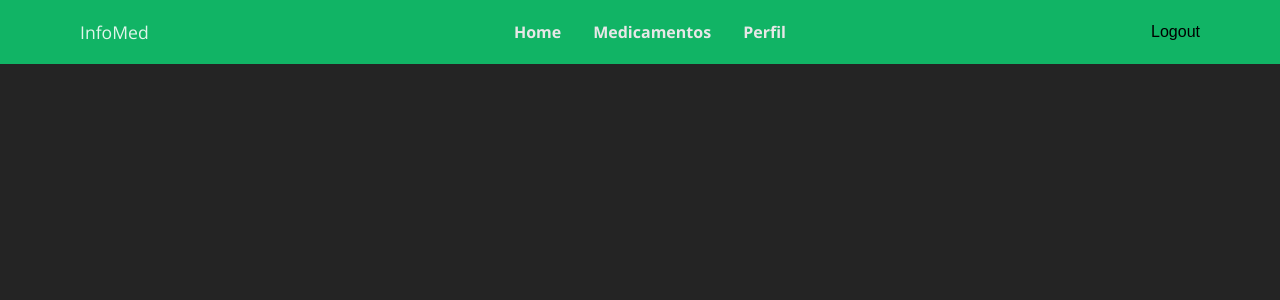
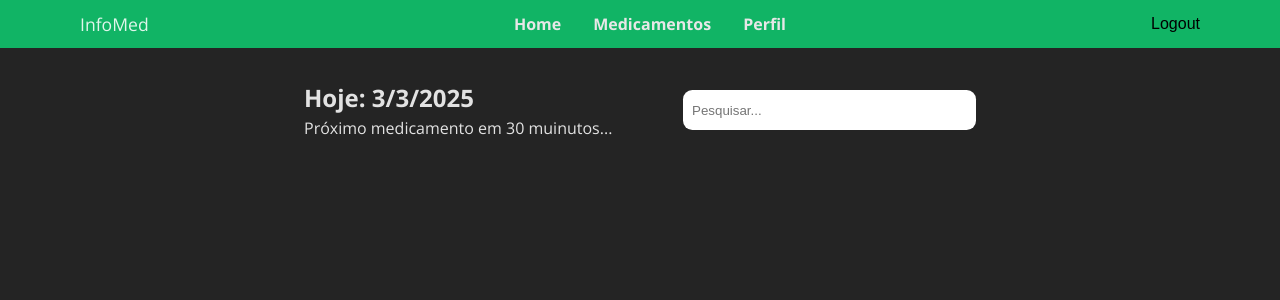
Before and after one commit to cristian-eds/infomed-front, a React (Vite) app: page /login in a window 1280 px wide. Both pictures are taken after typing "name@example.com", "Sample123" into the empty fields and a click on the input "Enter". Shown: the top 300 px of the page. Built offline with nearby package versions, Linux system fonts and the light colour scheme.

Commit message:
Header page Home

```diff
--- a/package.json
+++ b/package.json
@@ -12,6 +12,7 @@
   "dependencies": {
     "react": "^19.0.0",
     "react-dom": "^19.0.0",
+    "react-icons": "^5.5.0",
     "react-router": "^7.2.0"
   },
   "devDependencies": {
--- a/src/App.css
+++ b/src/App.css
@@ -1,5 +1,5 @@
 #root {
   margin: 0 auto;
   padding: 0;
-  text-align: center;
+
 }
--- a/src/index.css
+++ b/src/index.css
@@ -16,6 +16,7 @@
 * {
   margin: 0;
   padding: 0;
+  box-sizing: border-box;
 }
 
 input {
--- a/src/pages/Home/Home.jsx
+++ b/src/pages/Home/Home.jsx
@@ -1,10 +1,30 @@
 import React from 'react'
 import Navbar from '../../components/Navbar/Navbar'
 
+import styles from './Home.module.css'
+
+import { FaSearch } from "react-icons/fa";
+
 const Home = ({logout}) => {
+
+  const date = new Date();
+
+
   return (
     <div>
       <Navbar logout={logout}/>
+      <main className={styles.container_main}>
+        <header className={styles.header}>
+          <div>
+            <h2>Hoje: {date && date.toLocaleDateString()}</h2>
+            <p>Próximo medicamento em 30 muinutos...</p>
+          </div>
+          <div className={styles.search_input}>
+            <input type="text" placeholder='Pesquisar...'/>
+            <FaSearch className={styles.search_input__icon}/>
+          </div>
+        </header>
+      </main>
     </div>
   )
 }
--- /dev/null
+++ b/src/pages/Home/Home.module.css
@@ -0,0 +1,30 @@
+.container_main {
+    padding: 2em 7em;
+    width: 70%;
+    margin: 0 auto;
+}
+
+.header {
+    display: flex;
+    flex-direction: row;
+    justify-content: space-between;
+    align-items: center;
+}
+
+.search_input {
+    position: relative;
+}
+
+.search_input input {
+    height: 3em;
+    width: 22em;
+    border-radius: .7em;
+    padding: .5em .7em;
+}
+
+.search_input__icon {
+    position: absolute;
+    right: 8px;
+    top: 50%;
+    transform: translateY(-50%);
+}
```
Also changed, not shown: 1 other file (tests, documents, lock files or other folders).
